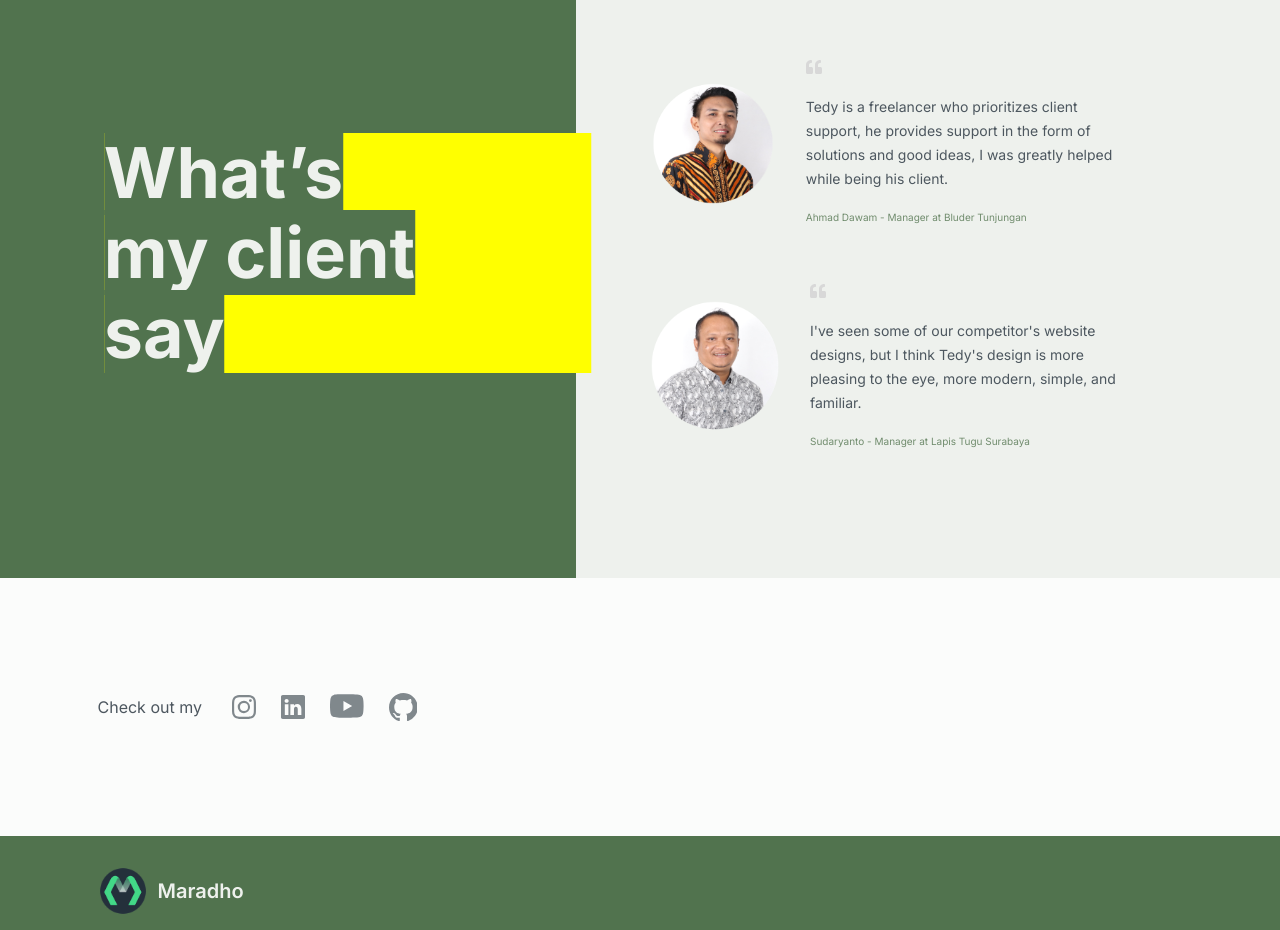
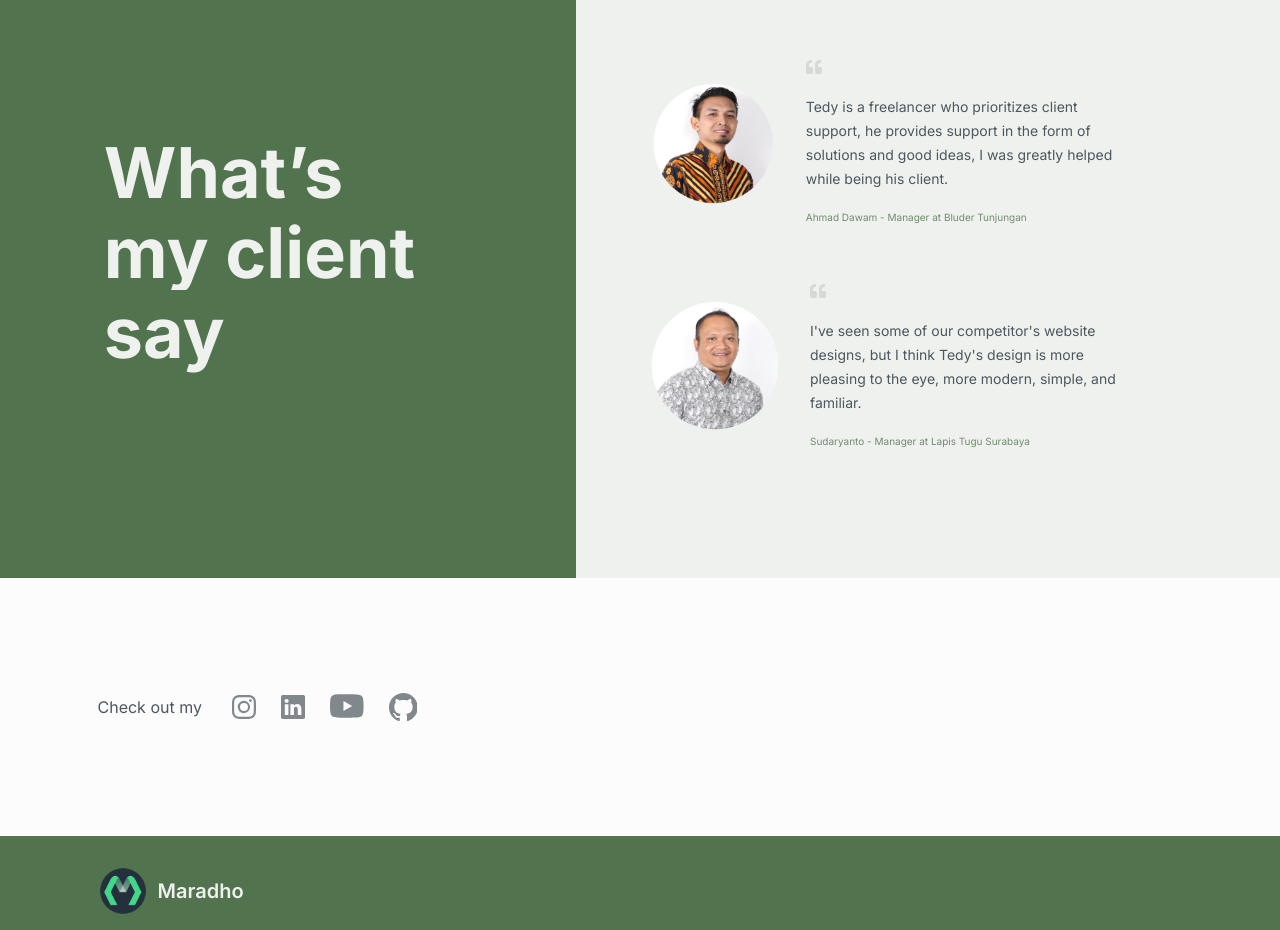
Before and after one commit to tedymaradho/maradho, a React (Vite) app: page / in a window 1280 px wide. Shown: the part 2280-3210 px from the top of the page. Built offline with nearby package versions, Linux system fonts and the light colour scheme; the HTML template or start-up script is replaced by a standard one.

Commit message:
display fixed

```diff
--- a/src/components/Testimoni.jsx
+++ b/src/components/Testimoni.jsx
@@ -45,7 +45,6 @@ const TitleBox = styled.div`
 const Title = styled.h1`
   width: 100%;
   color: ${(props) => props.theme.bg};
-  background-color: yellow;
 
   @media ${device.mobileS} {
     font-size: 45px;
```
